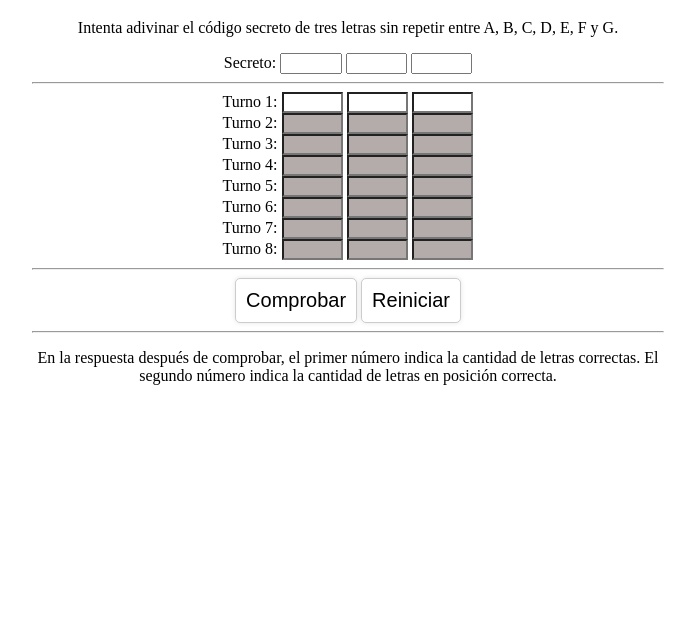
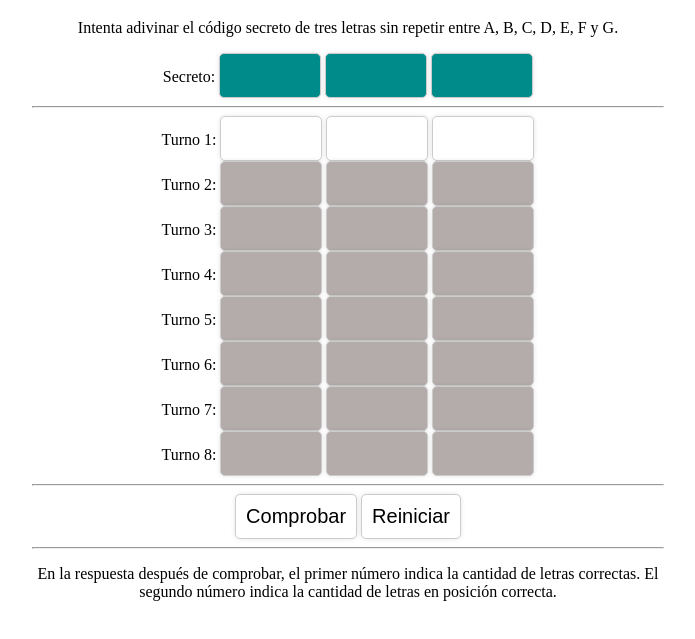
Before and after one commit to Ohaluquin/MasterMind, a plain HTML site: page index.html in a window 1280 px wide. Shown: the part 61-700 px from the top of the page, without its empty margins (292-987 px from the left). Drawn offline with Linux system fonts and the light colour scheme.

Commit message:
edicion de cajas

```diff
--- a/estilos.css
+++ b/estilos.css
@@ -30,6 +30,13 @@
   .caja {
     width: 4em;
     text-align: center;
+    background-color: #fff;
+    border: 1px solid #ccc;
+    border-radius: 5px;
+    padding: 10px;
+    font-size: 20px;
+    cursor: pointer;
+    box-shadow: 0 0 5px rgba(0, 0, 0, 0.1);
   }
 
   .fila.inactiva input {
@@ -45,3 +52,7 @@
   input {
     text-transform: uppercase;
   }
+
+  #secreto input {
+    background-color: darkcyan;
+  }
--- a/index.html
+++ b/index.html
@@ -13,9 +13,9 @@
         <div id="tablero">
             <div class="fila" id="secreto"> <!-- Fila del código secreto -->
                 <label for="secreto">Secreto:</label>
-                <input type="text" id="secreto" name="inicio" value="" class="caja" readonly>
-                <input type="text" id="secreto" name="centro" value="" class="caja" readonly>
-                <input type="text" id="secreto" name="final" value="" class="caja" readonly>
+                <input type="text" id="secreto" value="" class="caja" readonly>
+                <input type="text" id="secreto" value="" class="caja" readonly>
+                <input type="text" id="secreto" value="" class="caja" readonly>
             </div>
             <hr>
 
```
